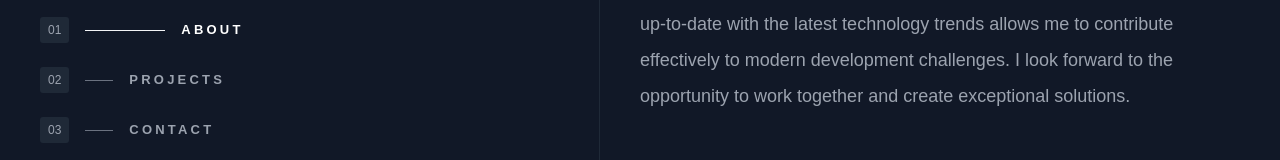
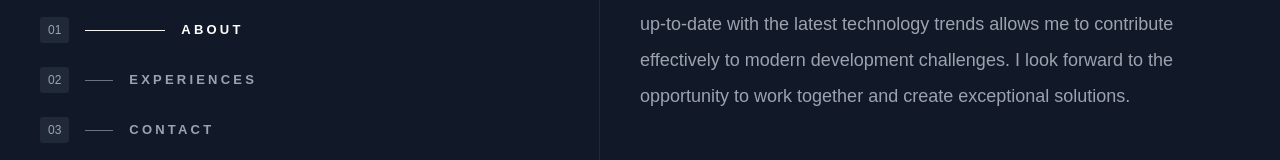
Before and after one commit to chrisostome01/sezeranoJchrisostome, a Nuxt app: page / in a window 1280 px wide. Shown: the part 362-522 px from the top of the page. Built offline with nearby package versions, Linux system fonts and the light colour scheme; a web font is replaced by a local one.

Commit message:
feat: rename project -> experiences

```diff
--- a/components/Sidebar.vue
+++ b/components/Sidebar.vue
@@ -40,7 +40,7 @@
               class="py-3 cursor-pointer group flex items-center gap-4 text-white"
               v-for="(link, index) in [
                 'about',
-                'projects',
+                'experiences',
                 'contact',
               ]"
               :key="index"
```
